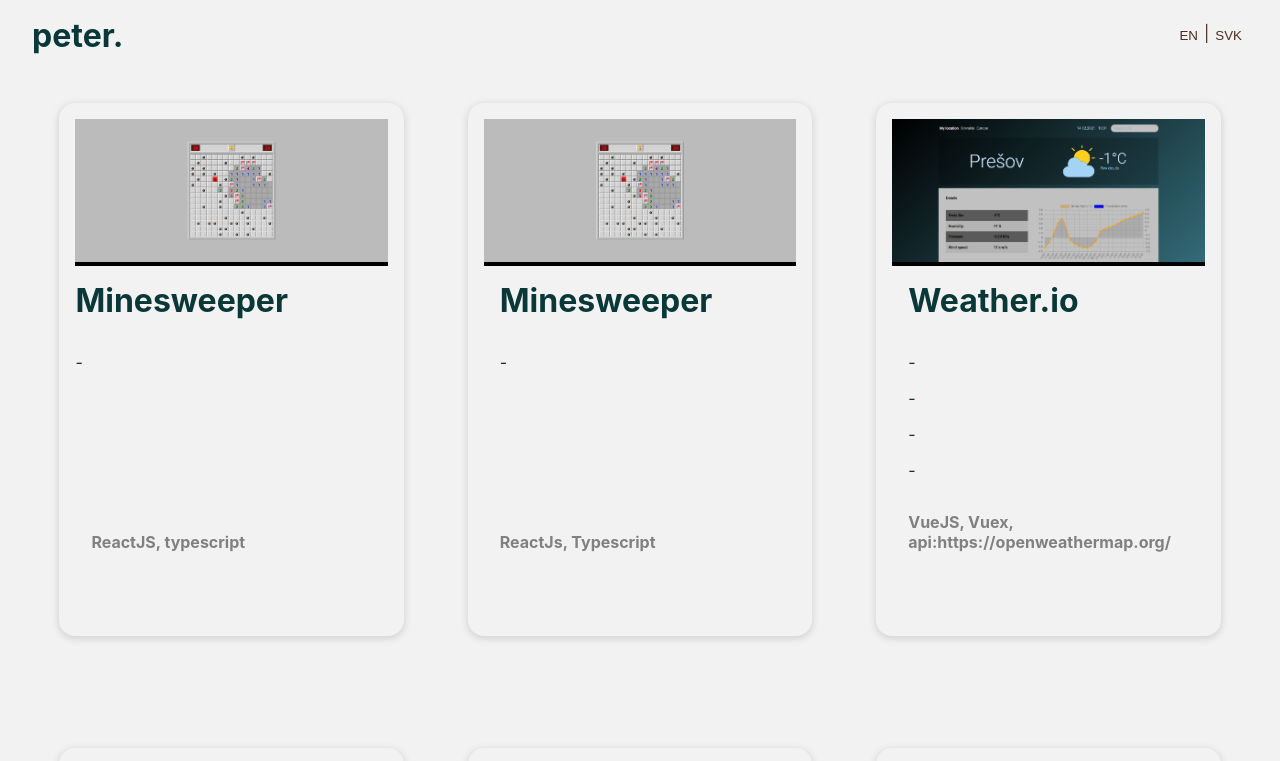
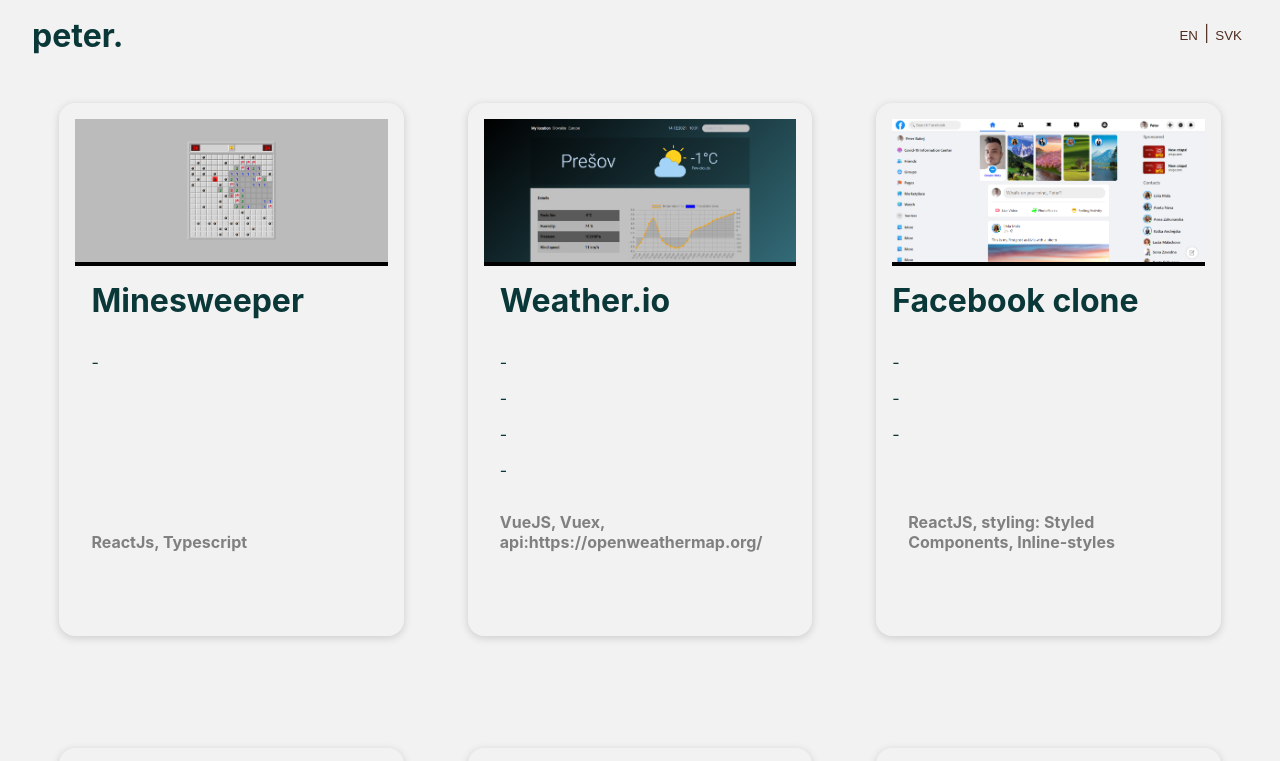
Before and after one commit to carryaway91/portofolio, a React (Create React App) app: page /#/portfolio in a window 1280 px wide. Shown: the top 761 px of the page. Built offline with nearby package versions, Linux system fonts and the light colour scheme.

Commit message:
correction

```diff
--- a/src/containers/portfolio/portfolio.js
+++ b/src/containers/portfolio/portfolio.js
@@ -18,16 +18,6 @@
 
     return (
         <Container>
-
-            <PortfolioCard right
-                img={Mines}
-                title="Minesweeper"
-                tech="ReactJS, typescript"
-                link="https://minesweeper-6ih30a4lf-carryaway91.vercel.app/"
-                git="https://github.com/carryaway91/minesweeper_react_ts"
-                >
-                    <p>- { lang && desc8[lang].p1 }</p>
-            </PortfolioCard>
             <PortfolioCard
                 img={Mines}
                 title="Minesweeper"
```
